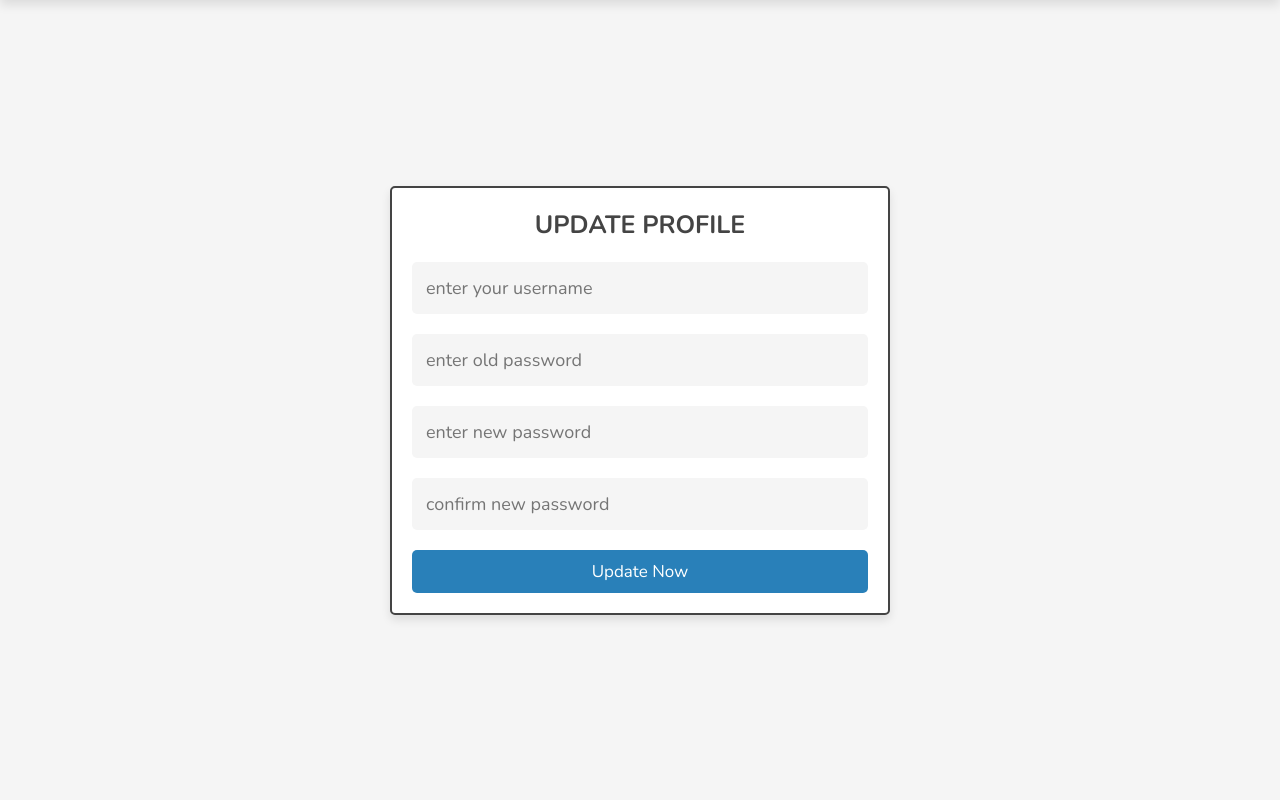
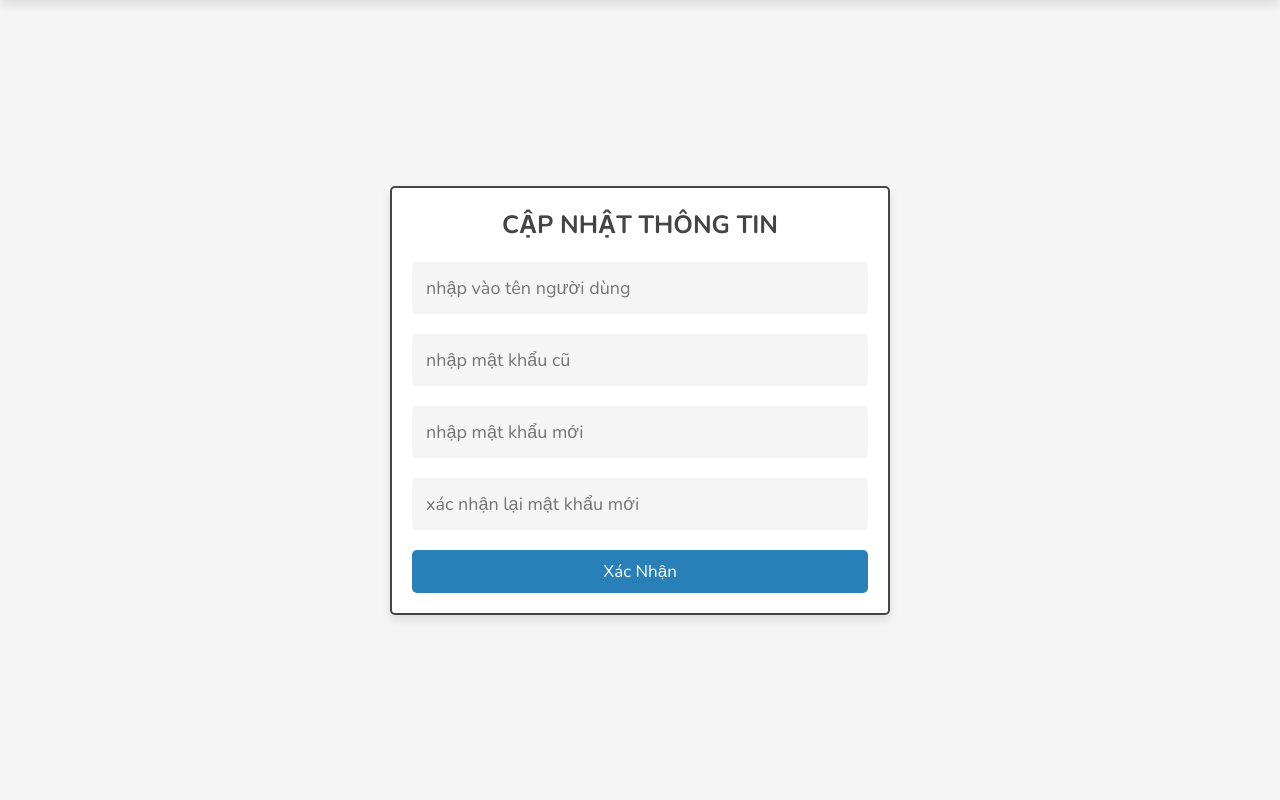
Before and after one commit to Nguyenkhoi1320/phpandmvc, a PHP site: page /admin/update_profile.php in a window 1280 px wide. Shown: the part 74-874 px from the top of the page. Run offline with PHP 8.4, Linux system fonts and the light colour scheme; the visitor is signed in with stand-in values (Sample User, id 1); data that the repository does not hold is empty; some libraries are stand-ins or nearby versions.

Commit message:
update lan 6

```diff
--- a/admin/messages.php
+++ b/admin/messages.php
@@ -67,7 +67,7 @@
                   <p> message : <span>
                         <?= $fetch_message['message']; ?>
                      </span></p>
-                  <a href="messages.php??delete=<?= $fetch_message['id']; ?>" onclick="return confirm('xóa tin nhắn này');"
+                  <a href="messages.php?delete=<?= $fetch_message['id']; ?>" onclick="return confirm('xóa tin nhắn này');"
                      class="delete-btn">xóa</a>
                </div>
                <?php
--- a/admin/placed_orders.php
+++ b/admin/placed_orders.php
@@ -77,8 +77,8 @@
                   <p> tổng sản phẩm : <span>
                         <?= $fetch_orders['total_products']; ?>
                      </span> </p>
-                  <p> tổng cộng : <span>$
-                        <?= $fetch_orders['total_price']; ?>/-
+                  <p> tổng cộng : <span>
+                        <?= $fetch_orders['total_price']; ?>VNĐ
                      </span> </p>
                   <p> phương thức thanh toán : <span>
                         <?= $fetch_orders['method']; ?>
--- a/admin/update_profile.php
+++ b/admin/update_profile.php
@@ -66,18 +66,18 @@
    <section class="form-container">
 
       <form action="" method="post">
-         <h3>update profile</h3>
+         <h3>Cập nhật thông tin</h3>
          <input type="hidden" name="prev_pass" value="<?= $fetch_profile['password']; ?>">
          <input type="text" name="name" value="<?= $fetch_profile['name']; ?>" required
-            placeholder="enter your username" maxlength="20" class="box"
+            placeholder="nhập vào tên người dùng" maxlength="20" class="box"
             oninput="this.value = this.value.replace(/\s/g, '')">
-         <input type="password" name="old_pass" placeholder="enter old password" maxlength="20" class="box"
+         <input type="password" name="old_pass" placeholder="nhập mật khẩu cũ" maxlength="20" class="box"
             oninput="this.value = this.value.replace(/\s/g, '')">
-         <input type="password" name="new_pass" placeholder="enter new password" maxlength="20" class="box"
+         <input type="password" name="new_pass" placeholder="nhập mật khẩu mới" maxlength="20" class="box"
             oninput="this.value = this.value.replace(/\s/g, '')">
-         <input type="password" name="confirm_pass" placeholder="confirm new password" maxlength="20" class="box"
+         <input type="password" name="confirm_pass" placeholder="xác nhận lại mật khẩu mới" maxlength="20" class="box"
             oninput="this.value = this.value.replace(/\s/g, '')">
-         <input type="submit" value="update now" class="btn" name="submit">
+         <input type="submit" value="xác nhận" class="btn" name="submit">
       </form>
 
    </section>
--- a/wishlist.php
+++ b/wishlist.php
@@ -70,7 +70,7 @@
       <img src="uploaded_img/<?= $fetch_wishlist['image']; ?>" alt="">
       <div class="name"><?= $fetch_wishlist['name']; ?></div>
       <div class="flex">
-         <div class="price">$<?= $fetch_wishlist['price']; ?>/-</div>
+         <div class="price"><?= $fetch_wishlist['price']; ?>VNĐ /-</div>
          <input type="number" name="qty" class="qty" min="1" max="99" onkeypress="if(this.value.length == 2) return false;" value="1">
       </div>
       <input type="submit" value="add to cart" class="btn" name="add_to_cart">
```
